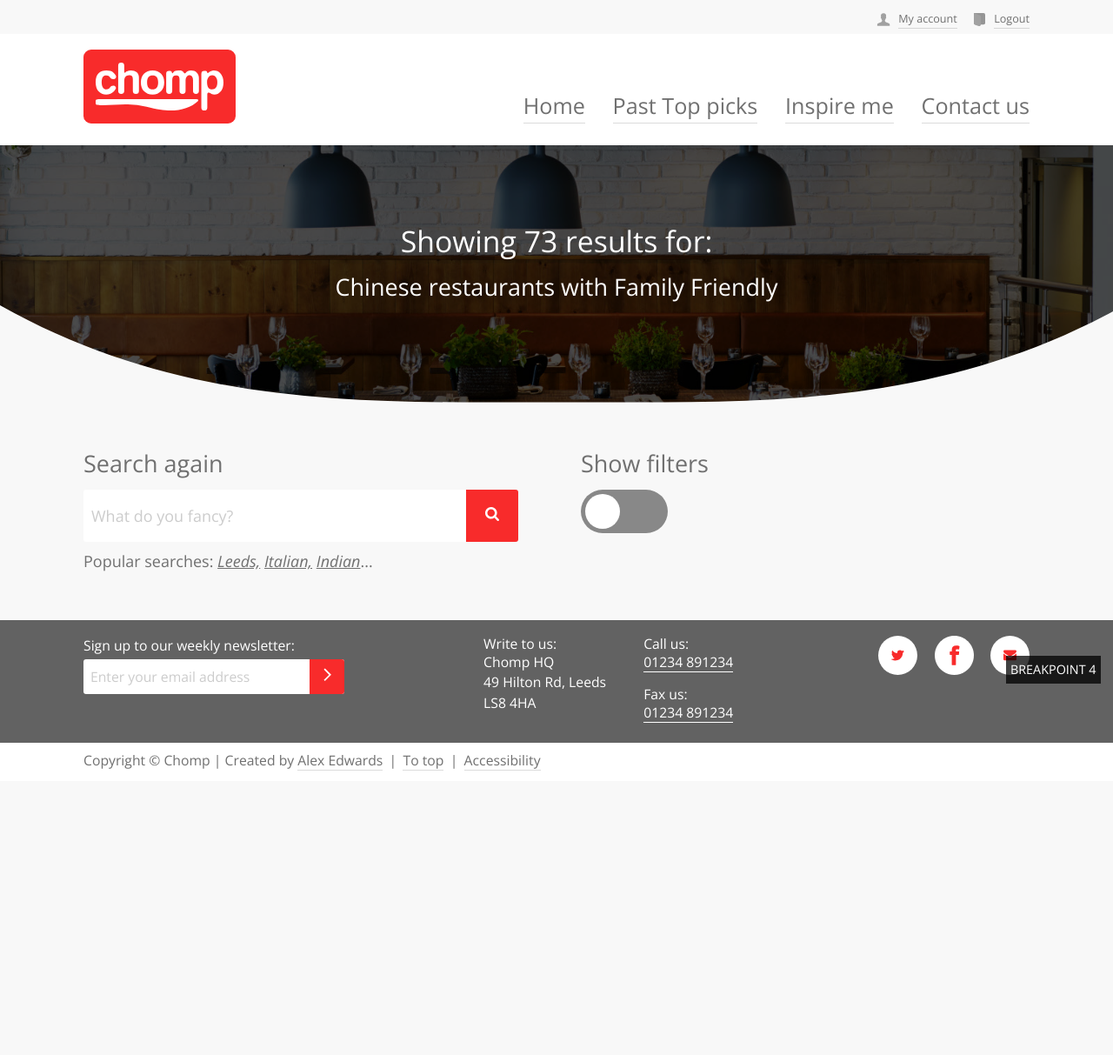
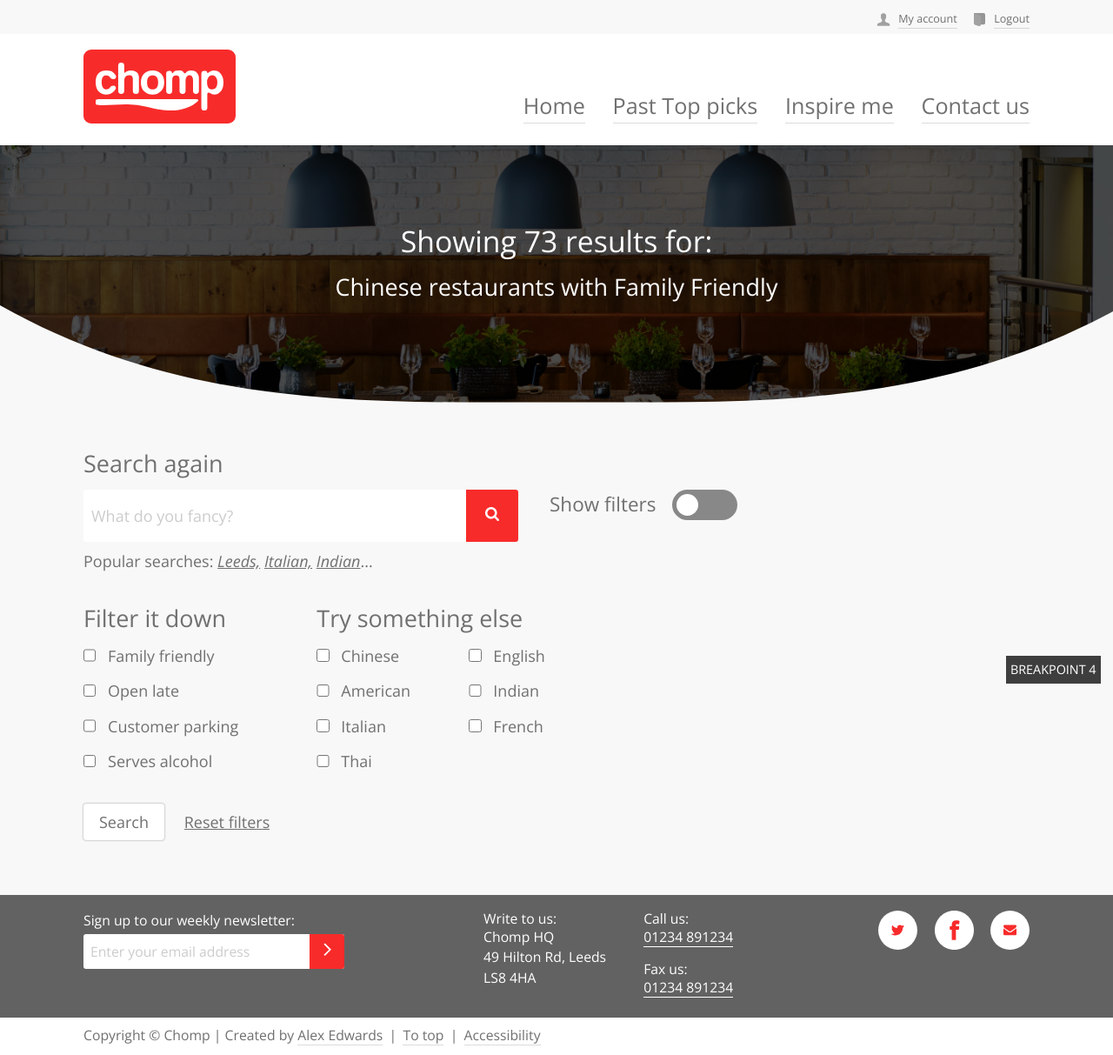
Before and after one commit to Alexed93/chomp--static, a PHP site: page /home.html in a window 1280 px wide. Shown: the whole page at 87% size. Before the commit the page ends 886 px from the top, so only its background shows below. Run offline with PHP 8.4, Linux system fonts and the light colour scheme.

Commit message:
Completed filter area

```diff
--- a/assets/app/scss/base/_forms.scss
+++ b/assets/app/scss/base/_forms.scss
@@ -16,6 +16,7 @@
 form {
     @extend %cf;
     margin: 0 0 ($base*1.5) 0;
+    position: relative;
 }
 
 fieldset {
@@ -113,3 +114,44 @@ fieldset:last-child {
     box-shadow: none;
     border: 1px solid $grey-light;
 }
+
+/* $. Stuff
+\*----------------------------------------------------------------*/
+
+.popular__link {
+    color: $white;
+    border-bottom: none;
+
+    &:hover {
+        color: $italian;
+    }
+}
+
+/* $. Modifications
+\*----------------------------------------------------------------*/
+.form--search {
+    max-width: 500px;
+}
+
+.form-search--filter {
+    max-width: 500px;
+
+    @include respond-min($bp3) {
+        min-width: 500px;
+        float: left;
+    }
+}
+
+.form--sign-up {
+    max-width: 300px;
+}
+
+.form-search--filter {
+    .popular__link {
+        color: $color-text;
+
+        &:hover {
+            color: $italian;
+        }
+    }
+}
--- a/assets/app/scss/helpers/_utility.scss
+++ b/assets/app/scss/helpers/_utility.scss
@@ -43,6 +43,8 @@
     margin: $base;
 }
 
+
+
 .u-push-top {
     margin-top: $base;
 }
@@ -58,6 +60,8 @@
 .u-push-top\/4 {
     margin-top: $base/4;
 }
+
+
 
 .u-push-bottom {
     margin-bottom: $base;
@@ -75,6 +79,8 @@
     margin-bottom: $base/4;
 }
 
+
+
 .u-push-right {
     margin-right: $base;
 }
@@ -82,6 +88,34 @@
 .u-pull-right {
     margin-right: -$base;
 }
+
+.u-push-right\/2 {
+    margin-right: $base/2;
+}
+
+.u-push-right\/4 {
+    margin-right: $base/4;
+}
+
+
+
+.u-push-left {
+    margin-left: $base;
+}
+
+.u-pull-left {
+    margin-left: -$base;
+}
+
+.u-push-left\/2 {
+    margin-left: $base/2;
+}
+
+.u-push-left\/4 {
+    margin-left: $base/4;
+}
+
+
 
 .u-display-block {
     display: block;
--- a/assets/app/scss/interface/_form.scss
+++ /dev/null
@@ -1,47 +0,0 @@
-/**
- * Title:
- *    Form
- * Description:
- *    ...
- */
-
-
-
-/* $. Stuff
-\*----------------------------------------------------------------*/
-.form {
-	position: relative;
-}
-
-.popular__link {
-	color: $white;
-	border-bottom: none;
-
-	&:hover {
-		color: $italian;
-	}
-}
-
-/* $. Modifications
-\*----------------------------------------------------------------*/
-.form--search,  {
-	max-width: 500px;
-}
-
-.form-search--filter {
-	min-width: 500px;
-}
-
-.form--sign-up {
-	max-width: 300px;
-}
-
-.form-search--filter {
-	.popular__link {
-		color: $color-text;
-
-		&:hover {
-			color: $italian;
-		}
-	}
-}
--- a/assets/app/scss/interface/_search.scss
+++ b/assets/app/scss/interface/_search.scss
@@ -2,22 +2,35 @@
  * Title:
  *    Search
  * Description:
- *    Search areas
+ *    Toggle switch
+ *    Filters
 
 
 
 /* $. Stuff
 \*----------------------------------------------------------------*/
 
-.search-options {
+.search-area {
+	padding-top: $base;
+
+	@include respond-min($bp2) {
+		padding-top: 0;
+		clear: both;
+	}
 }
 
-.search-area {
+.filter-area form {
+	padding-bottom: $base*3;
 }
 
 .filter-toggle {
-	@include respond-min($bp2) {
-		margin-left: $base*4;
+	margin: $base*1.5 0 $base*1 0;
+
+	@include respond-min($bp3) {
+		float: left;
+		margin-left: $base*2;
+		margin-top: 0;
+		line-height: 2;
 	}
 }
 
@@ -32,8 +45,8 @@ input[type=checkbox].toggle-switch {
 }
 
 .toggle-switch__label {
-	width: 100px;
-	height: 50px;
+	width: 75px;
+	height: 35px;
 	position: relative;
 	cursor: pointer;
 	background: $grey;
@@ -42,14 +55,19 @@ input[type=checkbox].toggle-switch {
 
 	&:after {
 		content: '';
-		width: 40px;
-		height: 40px;
+		width: 25px;
+		height: 25px;
 		position: absolute;
 		top: 5px;
 		left: 5px;
 		background: $white;
 		border-radius: 50%;
 		transition: 0.3s;
+	}
+
+	@include respond-min($bp3) {
+		display: inline-block;
+		margin-left: $base/2;
 	}
 }
 
@@ -61,3 +79,26 @@ input:checked.toggle-switch + .toggle-switch__label:after {
 	left: calc(100% - 5px);
 	transform: translateX(-100%);
 }
+
+/* $. Filters
+\*----------------------------------------------------------------*/
+
+.options-cuisine, .options-additional {
+	@include respond-min($bp3) {
+		float: left;
+	}
+}
+
+.options-cuisine {
+	@include respond-min($bp3) {
+		max-width: 350px;
+		margin-left: 5em;
+
+		.options-cuisine__list {
+			li {
+				width: 50%;
+				float: left;
+			}
+		}
+	}
+}
--- a/assets/app/scss/layout/_promo.scss
+++ b/assets/app/scss/layout/_promo.scss
@@ -5,7 +5,7 @@
  *    Contains 3 featured restaurants for that month as well as the printable voucher
  */
 
-.promo-area, .filter-area {
+.promo-area, .search-area {
     background: #F8F8F8;
 }
 
--- a/assets/app/scss/modules/_btn.scss
+++ b/assets/app/scss/modules/_btn.scss
@@ -38,9 +38,13 @@
 
 button,
 input[type="button"],
-input[type="submit"],
 .btn {
     @extend %btn;
+}
+
+.btn {
+    border-radius: 3px;
+    box-shadow: 0px 0px 2px 0px rgba(0,0,0,0.5);
 }
 
 
@@ -59,8 +63,6 @@ input[type="submit"],
     color: $color-text;
     font-weight: $weight-medium;
     background: $white;
-    border-radius: 3px;
-    box-shadow: 0px 0px 2px 0px rgba(0,0,0,0.5);
 
     &:hover, &:active {
         background: darken($white, 2%);
@@ -142,6 +144,7 @@ input[type="submit"],
     text-shadow: none;
     box-shadow: none;
     outline: 0;
+    padding: 0;
 }
 
 /**
@@ -171,3 +174,30 @@ button.search-submit {
     height: 60px;
     top: 0;
 }
+
+.form-buttons {
+    width: 100%;
+    position: absolute;
+    bottom: 0;
+    left: 0;
+}
+
+.filter_clear, .filter_submit {
+    width: auto;
+    display: inline-block;
+}
+
+.filter_clear {
+    &:hover {
+        color: $italian;
+    }
+}
+
+.filter_submit {
+    transition: all .1s ease;
+
+    &:hover {
+        background: $italian;
+        color: $white;
+    }
+}
--- a/assets/app/scss/modules/_input.scss
+++ b/assets/app/scss/modules/_input.scss
@@ -23,7 +23,3 @@ input.sign-up {
 input.search {
     height: 60px;
 }
-
-.popular {
-
-}
--- a/assets/app/scss/styles.scss
+++ b/assets/app/scss/styles.scss
@@ -59,7 +59,6 @@
 @import "interface/nav";
 @import "interface/breadcrumb";
 @import "interface/pagination";
-@import "interface/form";
 @import "interface/search";
 
 
--- a/home.html
+++ b/home.html
@@ -88,12 +88,12 @@
         </div> <!-- Hero container -->
     </div> <!-- End Hero -->
 
-    <div class="filter-area u-pad-bottom@2">
+    <div class="search-area u-pad-bottom@2">
         <div class="container">
             <div class="search-options cf">
-                <div class="search-area u-float-left">
+                <div class="search-area">
                     <h3 class="u-push-bottom/2 u-weight-medium">Search again</h3>
-                    <form class="u-push-bottom form form-search--filter">
+                    <form class="u-push-bottom form form-search--filter" action="">
                         <label for="search" class="is-hidden">Search for a restaurant</label>
                         <input type="text" name="search" placeholder="What do you fancy?" class="search">
                         <button type="button" class="search-submit"><span class="icon icon--small icon--search"></span><span class="is-hidden">Search</span></button>
@@ -103,13 +103,81 @@
                             <a href="#" class="u-style-underline u-style-italic | popular__link">Indian</a>...
                         </div>
                     </form> <!-- Filter search -->
+                    <div class="filter-toggle">
+                        <h3 class="delta u-weight-medium u-display-inline u-push-bottom/2">Show filters</h3>
+                        <input type="checkbox" id="switch" class="toggle-switch" />
+                        <label for="switch" class="toggle-switch__label">Toggle</label>
+                    </div> <!-- Filter toggle -->
                 </div> <!-- Search area -->
-                <div class="filter-toggle u-float-left">
-                    <h3 class="u-weight-medium u-display-inline u-push-bottom/2">Show filters</h3>
-                    <input type="checkbox" id="switch" class="toggle-switch" />
-                    <label for="switch" class="toggle-switch__label">Toggle</label>
-                </div> <!-- Filter toggle -->
             </div> <!-- Search options area (Search bar and filter toggle) -->
+
+            <div class="filter-area u-push-bottom/2 u-push-top">
+                <form action="">
+
+                    <div class="options-additional">
+                        <h3 class="u-weight-medium u-push-bottom/2">Filter it down</h3>
+                        <ul class="options-additional__list">
+                            <li class="">
+                                <input type="checkbox" class="checkbox" id="option1" value="family">
+                                <label for="option1" class="u-display-inline u-push-left/2 u-weight-light">Family friendly</label>
+                            </li>
+                            <li class="">
+                                <input type="checkbox" class="checkbox" id="option2" value="openlate">
+                                <label for="option2" class="u-display-inline u-push-left/2 u-weight-light">Open late</label>
+                            </li>
+                            <li class="">
+                                <input type="checkbox" class="checkbox" id="option3" value="parking">
+                                <label for="option3" class="u-display-inline u-push-left/2 u-weight-light">Customer parking</label>
+                            </li>
+                            <li class="">
+                                <input type="checkbox" class="checkbox" id="option4" value="alcohol">
+                                <label for="option4" class="u-display-inline u-push-left/2 u-weight-light">Serves alcohol</label>
+                            </li>
+                        </ul> <!-- Options additional list -->
+                    </div> <!-- Options additional -->
+
+                    <div class="options-cuisine">
+                        <h3 class="u-weight-medium u-push-bottom/2">Try something else</h3>
+                        <ul class="options-cuisine__list cf">
+                            <li class="">
+                                <input type="checkbox" class="checkbox" id="cuisine1" value="chinese">
+                                <label for="cuisine1" class="u-display-inline u-push-left/2 u-weight-light">Chinese</label>
+                            </li>
+                            <li class="">
+                                <input type="checkbox" class="checkbox" id="cuisine2" value="english">
+                                <label for="cuisine2" class="u-display-inline u-push-left/2 u-weight-light">English</label>
+                            </li>
+                            <li class="">
+                                <input type="checkbox" class="checkbox" id="cuisine3" value="american">
+                                <label for="cuisine3" class="u-display-inline u-push-left/2 u-weight-light">American</label>
+                            </li>
+                            <li class="">
+                                <input type="checkbox" class="checkbox" id="cuisine4" value="indian">
+                                <label for="cuisine4" class="u-display-inline u-push-left/2 u-weight-light">Indian</label>
+                            </li>
+                            <li class="">
+                                <input type="checkbox" class="checkbox" id="cuisine5" value="italian">
+                                <label for="cuisine5" class="u-display-inline u-push-left/2 u-weight-light">Italian</label>
+                            </li>
+                            <li class="">
+                                <input type="checkbox" class="checkbox" id="cuisine6" value="french">
+                                <label for="cuisine6" class="u-display-inline u-push-left/2 u-weight-light">French</label>
+                            </li>
+                            <li class="">
+                                <input type="checkbox" class="checkbox" id="cuisine7" value="thai">
+                                <label for="cuisine7" class="u-display-inline u-push-left/2 u-weight-light">Thai</label>
+                            </li>
+                        </ul> <!-- Options cuisine list -->
+                    </div> <!-- Options cuisine -->
+
+                    <div class="form-buttons">
+                        <input type="submit" value="Search" class="filter_submit btn u-push-right">
+                        <input type="reset" value="Reset filters" class="filter_clear btn btn--reset u-style-underline u-weight-medium">
+                    </div>
+
+                </form> <!-- Filter form -->
+            </div> <!-- Filter area -->
+
         </div> <!-- Container -->
     </div> <!-- Filter area -->
 
@@ -120,7 +188,7 @@
         <div class="grid zeta">
 
             <div class="grid__item grid__item--5-12-bp3">
-                <form class="form form--sign-up">
+                <form class="form form--sign-up" action="">
                     <label for="email" class="zeta u-weight-medium u-zero-bottom">Sign up to our weekly newsletter:</label>
                     <input type="email" name="email" placeholder="Enter your email address" class="sign-up">
                     <button type="button" class="sign-up-submit"><span class="icon icon--small icon--chevron-right-white"></span><span class="is-hidden">Submit</span></button>
--- a/index.html
+++ b/index.html
@@ -84,7 +84,7 @@
 
             <h1 class="u-align-center u-push-bottom/2">Let's go out <span class="u-weight-medium">tonight</span></h1> <!-- Dynamic depending on time of day -->
 
-            <form class="u-align-center u-push-bottom u-margin-center form form--search">
+            <form class="u-align-center u-push-bottom u-margin-center form form--search" action="">
                 <label for="search" class="is-hidden">Search for a restaurant</label>
                 <input type="text" name="search" placeholder="What do you fancy?" class="search">
                 <button type="button" class="search-submit"><span class="icon icon--small icon--search"></span><span class="is-hidden">Search</span></button>
@@ -362,7 +362,7 @@
         <div class="grid zeta">
 
             <div class="grid__item grid__item--5-12-bp3">
-                <form class="form form--sign-up">
+                <form class="form form--sign-up" action="">
                     <label for="email" class="zeta u-weight-medium u-zero-bottom">Sign up to our weekly newsletter:</label>
                     <input type="email" name="email" placeholder="Enter your email address" class="sign-up">
                     <button type="button" class="sign-up-submit"><span class="icon icon--small icon--chevron-right-white"></span><span class="is-hidden">Submit</span></button>
```
Also changed, not shown: assets/dist/css/ie.css, assets/dist/css/print.css, assets/dist/css/styles.css, 3 other files.
